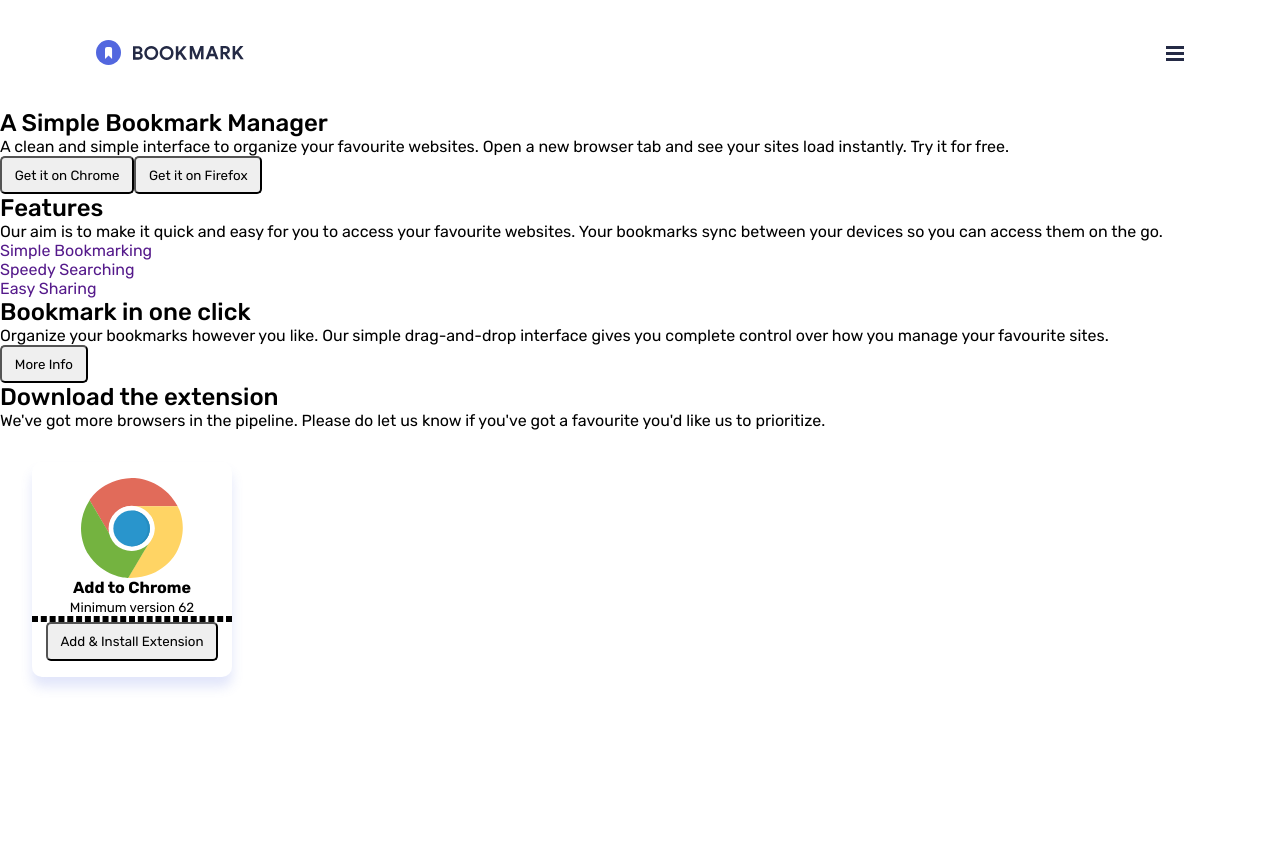
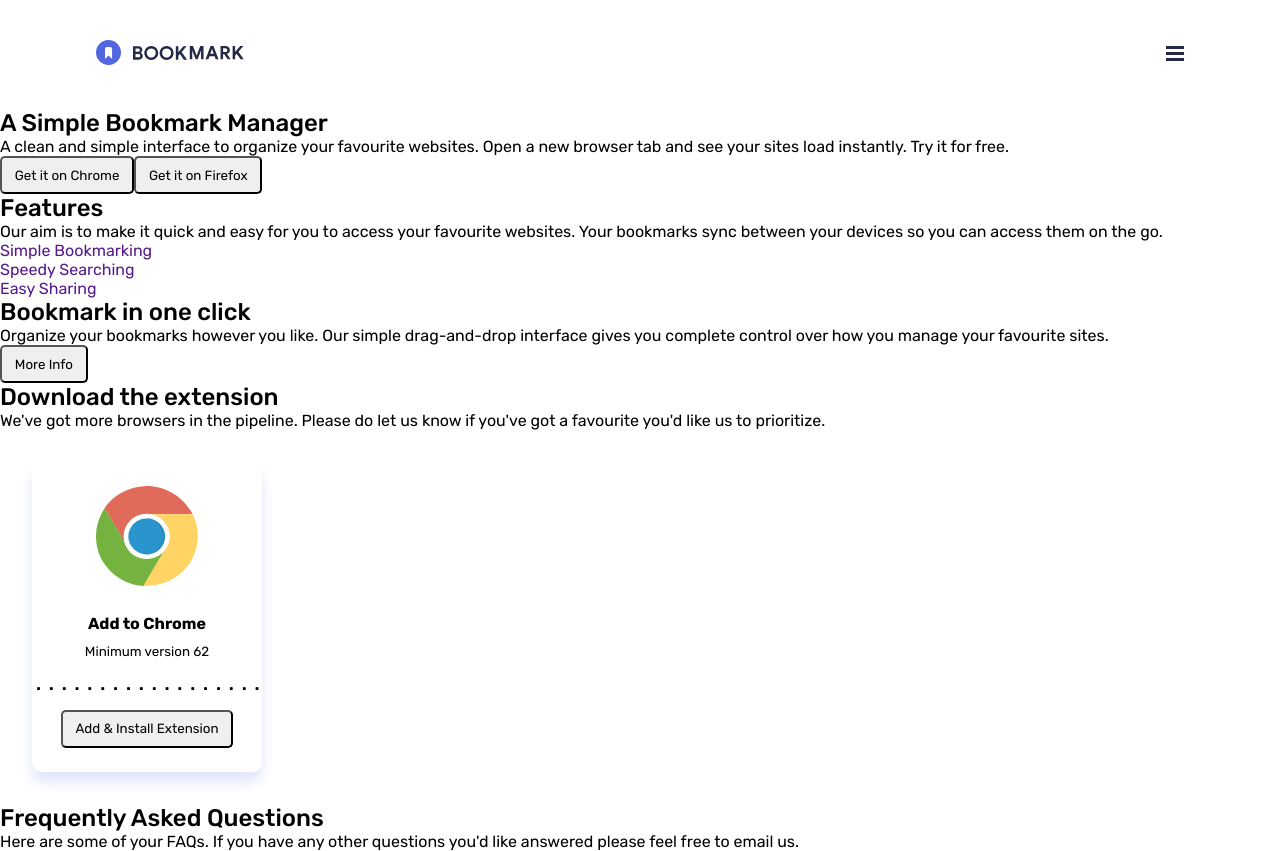
Before and after one commit to nuel1/Bookmark-Landing-Page, an Angular app: page / in a window 1280 px wide. Before the commit the page ends 800 px from the top, so only its background shows below. Built offline with nearby package versions, Linux system fonts and the light colour scheme.

Commit message:
new changes

```diff
--- a/src/app/app.module.ts
+++ b/src/app/app.module.ts
@@ -8,6 +8,7 @@ import { HomeComponent } from './component/home/home.component';
 import { FooterComponent } from './component/footer/footer.component';
 import { ButtonComponent } from './component/button/button.component';
 import { ExtensionCardComponent } from './component/extension-card/extension-card.component';
+import { FaqComponent } from './component/faq/faq.component';
 
 @NgModule({
   declarations: [
@@ -18,6 +19,7 @@ import { ExtensionCardComponent } from './component/extension-card/extension-car
     FooterComponent,
     ButtonComponent,
     ExtensionCardComponent,
+    FaqComponent,
   ],
   imports: [BrowserModule],
   providers: [],
--- a/src/app/component/extension-card/extension-card.component.html
+++ b/src/app/component/extension-card/extension-card.component.html
@@ -1,9 +1,11 @@
 <div class="extension-card">
-  <img src="{{ imgSrc }}" alt="{{ imgAlt }}" />
+  <img [src]="src" [alt]="alt" />
   <p>
     <strong>{{ title }}</strong>
   </p>
   <small>{{ version }}</small>
-  <div class="dotted-border"></div>
+  <div class="dotted-border">
+    <span *ngFor="let i of iterationMeans"><b>.</b></span>
+  </div>
   <app-button value="Add & Install Extension"></app-button>
 </div>
--- a/src/app/component/extension-card/extension-card.component.scss
+++ b/src/app/component/extension-card/extension-card.component.scss
@@ -3,7 +3,7 @@
   box-shadow: 0px 10px 12px hsl(231deg 69% 60% / 17%);
   border-radius: 10px;
   text-align: center;
-  padding-block: 1rem;
+  padding-block: 1.5rem;
 }
 
 .extension-card {
@@ -13,5 +13,24 @@
 }
 
 .dotted-border {
-  border-style: dashed;
+  margin-bottom: 1rem;
+  span {
+    margin-inline: 0.26rem;
+  }
 }
+
+img {
+  margin-bottom: 1.7rem;
+}
+
+small {
+  margin-bottom: 1rem;
+}
+
+p {
+  margin-bottom: 0.5rem;
+}
+
+small {
+  display: inline-block;
+}
--- a/src/app/component/extension-card/extension-card.component.ts
+++ b/src/app/component/extension-card/extension-card.component.ts
@@ -1,3 +1,4 @@
+import { ArrayType } from '@angular/compiler';
 import { Component, Input } from '@angular/core';
 
 @Component({
@@ -6,8 +7,10 @@ import { Component, Input } from '@angular/core';
   styleUrls: ['./extension-card.component.scss'],
 })
 export class ExtensionCardComponent {
-  @Input() imgSrc = '';
-  @Input() imgAlt = '';
+  @Input() src = '';
+  @Input() alt = '';
   @Input() title = '';
   @Input() version = '';
+
+  iterationMeans = Array.from({ length: 18 });
 }
--- /dev/null
+++ b/src/app/component/faq/faq.component.html
@@ -0,0 +1,13 @@
+<ul *ngFor="let faq of faqs">
+  <li>
+    {{ faq.question }}
+  </li>
+  <button (click)="toggleFaq(faq)">
+    <svg xmlns="http://www.w3.org/2000/svg" width="18" height="12">
+      <path fill="none" stroke="#5267DF" stroke-width="3" d="M1 1l8 8 8-8" />
+    </svg>
+  </button>
+  <div id="faq-answer" [class]="faq.faqOpen ? 'open-faq' : 'close-faq'">
+    <p>{{ faq.answer }}</p>
+  </div>
+</ul>
--- /dev/null
+++ b/src/app/component/faq/faq.component.scss
@@ -0,0 +1,34 @@
+#faq-answer {
+  overflow: hidden;
+
+  p {
+    padding-block: 1rem;
+  }
+}
+
+.open-faq {
+  height: 100%;
+  animation: openFaq 0.3s linear forwards;
+}
+
+.close-faq {
+  animation: closeFaq 0.3s linear forwards;
+}
+
+@keyframes openFaq {
+  from {
+    height: 0;
+  }
+  to {
+    height: 100%;
+  }
+}
+
+@keyframes closeFaq {
+  from {
+    height: 100%;
+  }
+  to {
+    height: 0;
+  }
+}
--- /dev/null
+++ b/src/app/component/faq/faq.component.ts
@@ -0,0 +1,37 @@
+import { Component } from '@angular/core';
+import { Faq, iFaq } from 'src/app/faq';
+
+@Component({
+  selector: 'app-faq',
+  templateUrl: './faq.component.html',
+  styleUrls: ['./faq.component.scss'],
+})
+export class FaqComponent {
+  faqs: Faq[] = [
+    {
+      question: 'What is Bookmark?',
+      answer:
+        'Lorem ipsum dolor sit amet, consectetur adipisicing elit. Qui et aliquamtenetur laudantium quae possimus magnam natus, temporibus voluptatemaspernatur explicabo quia dicta, at amet expedita quasi unde.',
+      faqOpen: false,
+    },
+    {
+      question: 'How can I request a new browser?',
+      answer:
+        'Lorem ipsum dolor sit amet, consectetur adipisicing elit. Qui et aliquamtenetur laudantium quae possimus magnam natus, temporibus voluptatemaspernatur explicabo quia dicta, at amet expedita quasi unde.',
+      faqOpen: false,
+    },
+    {
+      question: 'Is there a mobile app?',
+      answer:
+        'Lorem ipsum dolor sit amet, consectetur adipisicing elit. Qui et aliquamtenetur laudantium quae possimus magnam natus, temporibus voluptatemaspernatur explicabo quia dicta, at amet expedita quasi unde.',
+      faqOpen: false,
+    },
+    {
+      question: 'What about other Chromium browsers?',
+      answer:
+        'Lorem ipsum dolor sit amet, consectetur adipisicing elit. Qui et aliquamtenetur laudantium quae possimus magnam natus, temporibus voluptatemaspernatur explicabo quia dicta, at amet expedita quasi unde.',
+      faqOpen: false,
+    },
+  ];
+  toggleFaq(faq: iFaq) {}
+}
--- a/src/app/component/home/home.component.html
+++ b/src/app/component/home/home.component.html
@@ -54,13 +54,21 @@
         <!-- <img src="../../../assets/images/logo-chrome.svg" alt="" /> -->
         <li>
           <app-extension-card
-            imgSrc="../../../assets/images/logo-chrome.svg"
-            imgAlt="Chrome logo"
+            src="../../../assets/images/logo-chrome.svg"
+            alt="Chrome logo"
             title="Add to Chrome"
             version="Minimum version 62"
           ></app-extension-card>
         </li>
       </ul>
     </section>
+    <section class="faq">
+      <h1>Frequently Asked Questions</h1>
+      <p>
+        Here are some of your FAQs. If you have any other questions you'd like
+        answered please feel free to email us.
+      </p>
+    </section>
+    <div class="faqs"></div>
   </main>
 </div>
--- a/src/app/component/home/home.component.scss
+++ b/src/app/component/home/home.component.scss
@@ -4,7 +4,7 @@
 
 .extension-list {
   li {
-    width: 200px;
+    width: 230px;
     margin-block: 2rem;
     margin-left: 2rem;
   }
--- /dev/null
+++ b/src/app/faq.ts
@@ -0,0 +1,10 @@
+export interface iFaq {
+  question: string;
+  answer: string;
+  faqOpen: boolean;
+}
+export class Faq implements iFaq {
+  question = '';
+  answer = '';
+  faqOpen = false;
+}
--- a/src/styles.scss
+++ b/src/styles.scss
@@ -77,7 +77,8 @@ h6 {
 }
 
 .mobile-navbar-header,
-.mobile-header {
+.mobile-header,
+.dotted-border {
   display: flex;
 }
 
```
Also changed, not shown: 2 other files (tests, documents, lock files or other folders).
